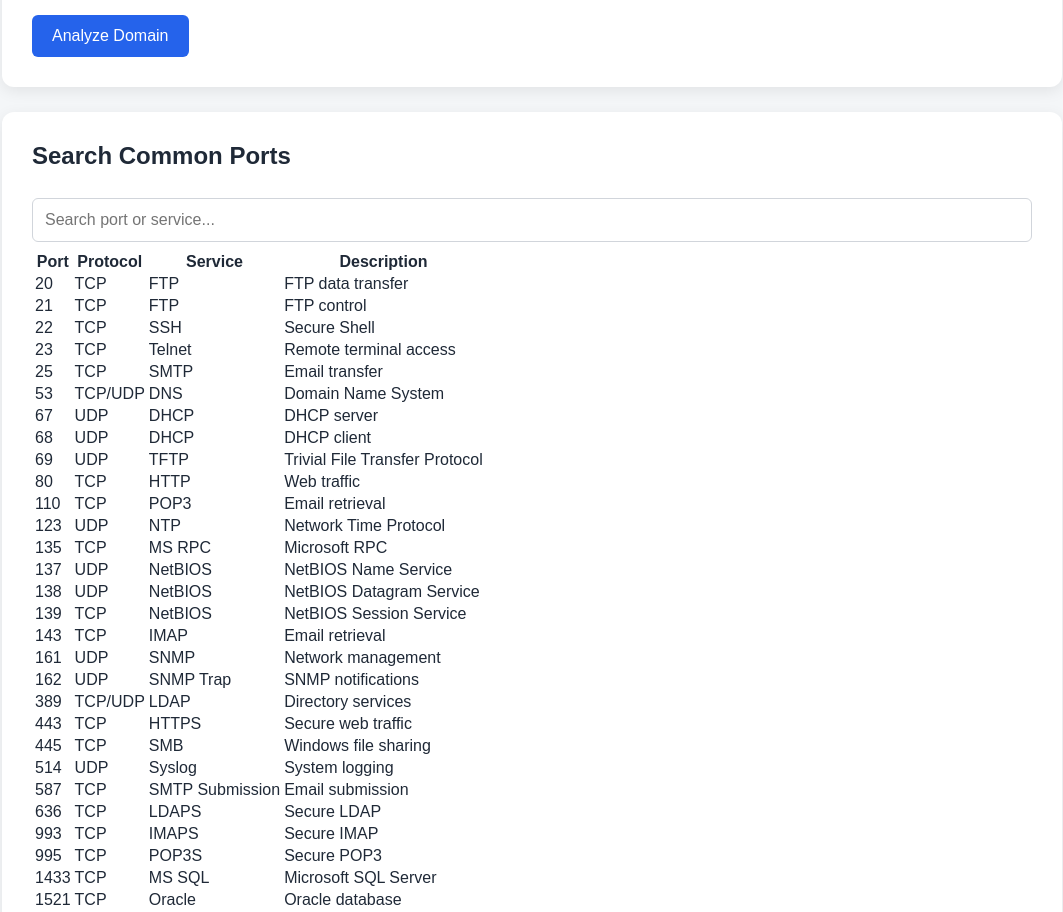
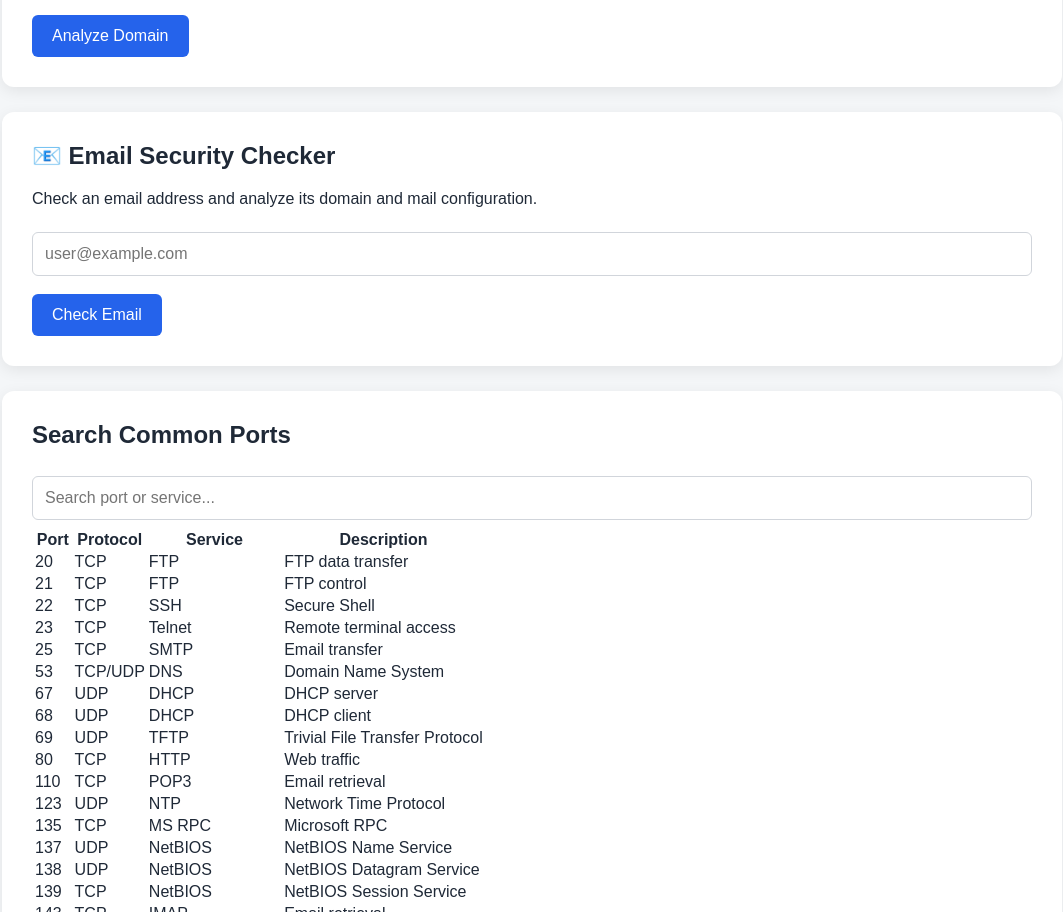
Before and after one commit to analyst0555-cyber/cyber-security-portfolio, a plain HTML site: page tools.html in a window 1280 px wide. Shown: the part 1430-2342 px from the top of the page, without its empty margins (108-1171 px from the left). Drawn offline with Linux system fonts and the light colour scheme.

Commit message:
Add domain and email security tools

```diff
--- a/script.js
+++ b/script.js
@@ -227,3 +227,149 @@ async function analyzeDomain() {
     }
 
 }
+
+async function checkEmailSecurity() {
+
+    const input = document.getElementById("emailInput");
+    const result = document.getElementById("emailResult");
+
+    if (!input || !result) {
+        return;
+    }
+
+    const email = input.value.trim().toLowerCase();
+
+    if (email === "") {
+        result.innerHTML =
+            "<p>⚠️ Please enter an email address.</p>";
+        return;
+    }
+
+    // Basic email format validation
+    const emailPattern =
+        /^[^\s@]+@[^\s@]+\.[^\s@]+$/;
+
+    if (!emailPattern.test(email)) {
+
+        result.innerHTML =
+            "<p>❌ Invalid email format.</p>";
+
+        return;
+    }
+
+    const parts = email.split("@");
+
+    const username = parts[0];
+    const domain = parts[1];
+
+    result.innerHTML =
+        "<p>🔎 Checking mail configuration for " +
+        domain +
+        "...</p>";
+
+    try {
+
+        const response = await fetch(
+            `https://dns.google/resolve?name=${encodeURIComponent(domain)}&type=MX`
+        );
+
+        if (!response.ok) {
+            throw new Error("DNS request failed");
+        }
+
+        const data = await response.json();
+
+        const mxRecords = data.Answer || [];
+
+        let html = `
+
+            <div class="card">
+
+                <h3>📧 Email Analysis</h3>
+
+                <p>
+                    <strong>Email:</strong>
+                    ${email}
+                </p>
+
+                <p>
+                    <strong>Domain:</strong>
+                    ${domain}
+                </p>
+
+                <p>
+                    <strong>Format:</strong>
+                    ✅ Valid
+                </p>
+
+        `;
+
+        if (mxRecords.length > 0) {
+
+            html += `
+
+                <h3>📬 Mail Servers</h3>
+
+                <p>
+                    ✅ This domain publishes MX records.
+                </p>
+
+                <ul>
+            `;
+
+            mxRecords.forEach(record => {
+
+                html +=
+                    `<li>${record.data}</li>`;
+
+            });
+
+            html += `
+                </ul>
+            `;
+
+        } else {
+
+            html += `
+
+                <h3>📬 Mail Servers</h3>
+
+                <p>
+                    ⚠️ No MX records were found.
+                </p>
+
+            `;
+
+        }
+
+        html += `
+
+                <p>
+                    <small>
+                        This check analyzes the email's
+                        domain and public DNS mail configuration.
+                        It does not verify whether the mailbox
+                        itself exists.
+                    </small>
+                </p>
+
+            </div>
+
+        `;
+
+        result.innerHTML = html;
+
+    } catch (error) {
+
+        console.error(error);
+
+        result.innerHTML = `
+
+            <p>
+                ❌ Unable to retrieve mail configuration.
+            </p>
+
+        `;
+
+    }
+}
--- a/tools.html
+++ b/tools.html
@@ -140,6 +140,31 @@
     </button>
 
     <div id="domainResult"></div>
+
+</div>
+
+<!-- EMAIL SECURITY CHECKER -->
+
+<div class="card">
+
+    <h2>📧 Email Security Checker</h2>
+
+    <p>
+        Check an email address and analyze its domain
+        and mail configuration.
+    </p>
+
+    <input
+        type="email"
+        id="emailInput"
+        placeholder="user@example.com"
+    >
+
+    <button type="button" onclick="checkEmailSecurity()">
+        Check Email
+    </button>
+
+    <div id="emailResult"></div>
 
 </div>
 
```
